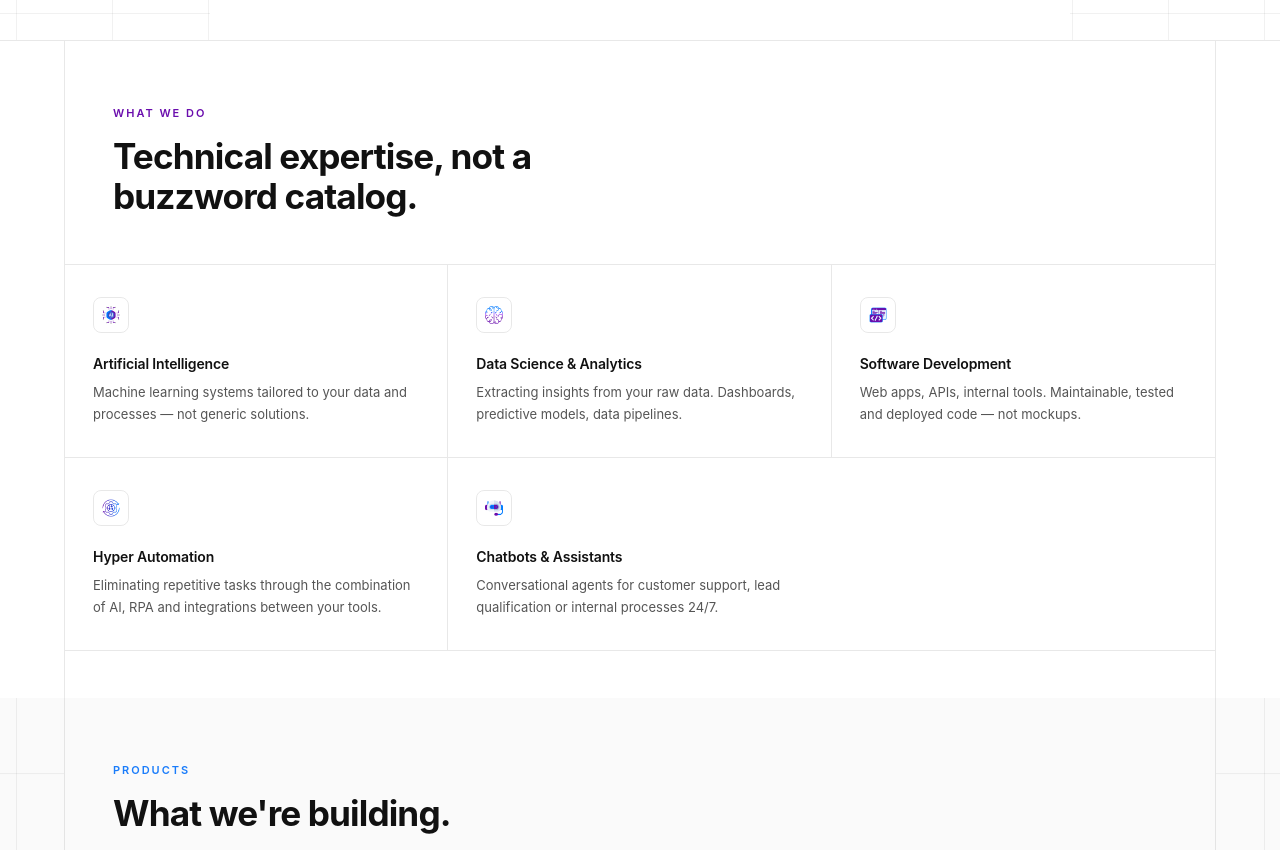
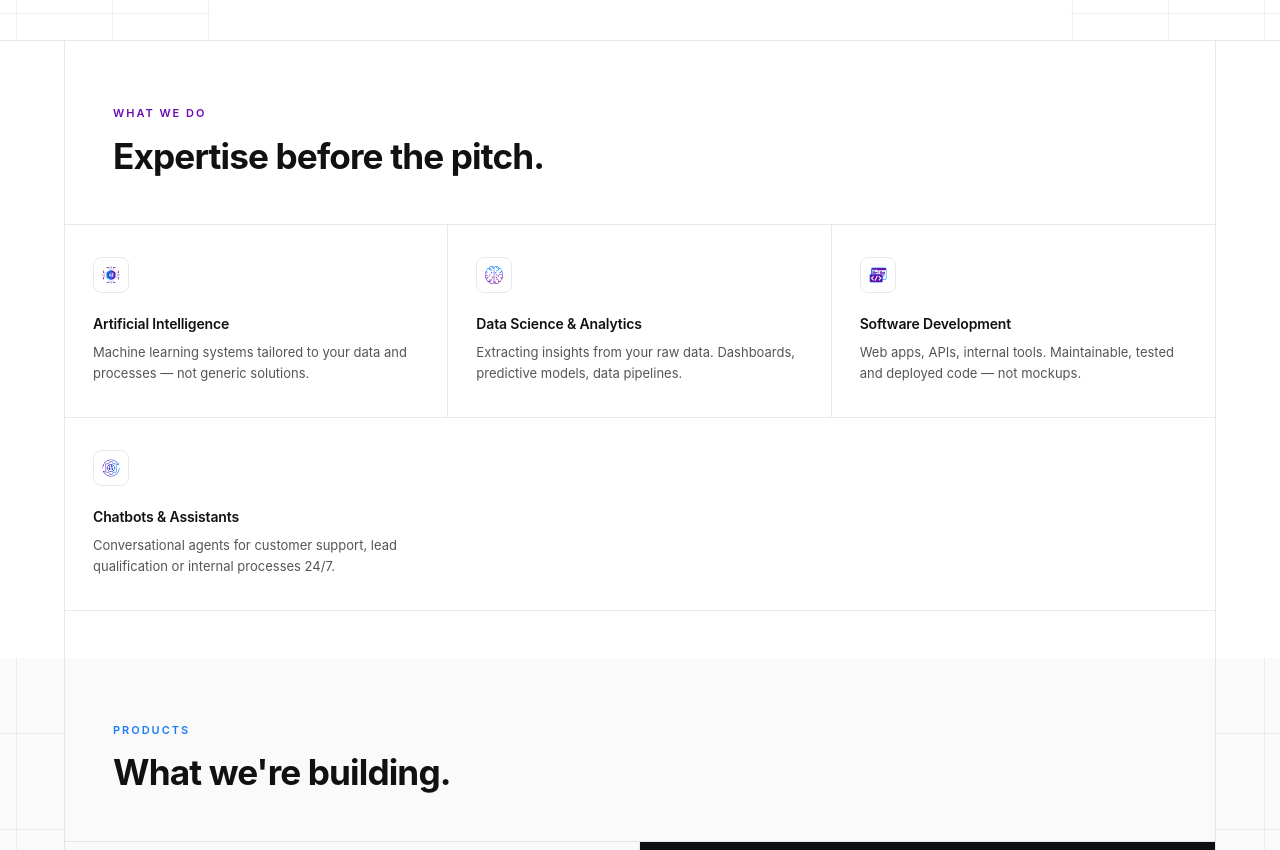
Before and after one commit to ainexium/nexiumai-website, a Next.js app: page / in a window 1280 px wide. Shown: the part 760-1610 px from the top of the page. Built offline with nearby package versions, Linux system fonts and the light colour scheme.

Commit message:
Update skills section

```diff
--- a/translations/index.js
+++ b/translations/index.js
@@ -22,12 +22,11 @@ export const translations = {
     },
     expertise: {
       eyebrow: "Ce qu'on fait",
-      title: "Une expertise technique, pas un catalogue de buzzwords.",
+      title: "L'expertise avant le discours.",
       cards: [
         { title: "Intelligence Artificielle", text: "Systèmes d'apprentissage automatique adaptés à vos données et vos processus — pas des solutions génériques." },
         { title: "Data Science & Analytics", text: "Extraction d'insights à partir de vos données brutes. Tableaux de bord, modèles prédictifs, pipelines de données." },
         { title: "Développement Logiciel", text: "Applications web, APIs, outils internes. Du code maintenable, testé et déployé — pas des maquettes." },
-        { title: "Hyper Automatisation", text: "Élimination des tâches répétitives par la combinaison d'IA, de RPA et d'intégrations entre vos outils." },
         { title: "Chatbots & Assistants", text: "Agents conversationnels pour le support client, la qualification de leads ou les processus internes 24h/24." },
       ],
     },
@@ -123,12 +122,11 @@ export const translations = {
     },
     expertise: {
       eyebrow: "What we do",
-      title: "Technical expertise, not a buzzword catalog.",
+      title: "Expertise before the pitch.",
       cards: [
         { title: "Artificial Intelligence", text: "Machine learning systems tailored to your data and processes — not generic solutions." },
         { title: "Data Science & Analytics", text: "Extracting insights from your raw data. Dashboards, predictive models, data pipelines." },
         { title: "Software Development", text: "Web apps, APIs, internal tools. Maintainable, tested and deployed code — not mockups." },
-        { title: "Hyper Automation", text: "Eliminating repetitive tasks through the combination of AI, RPA and integrations between your tools." },
         { title: "Chatbots & Assistants", text: "Conversational agents for customer support, lead qualification or internal processes 24/7." },
       ],
     },
```
